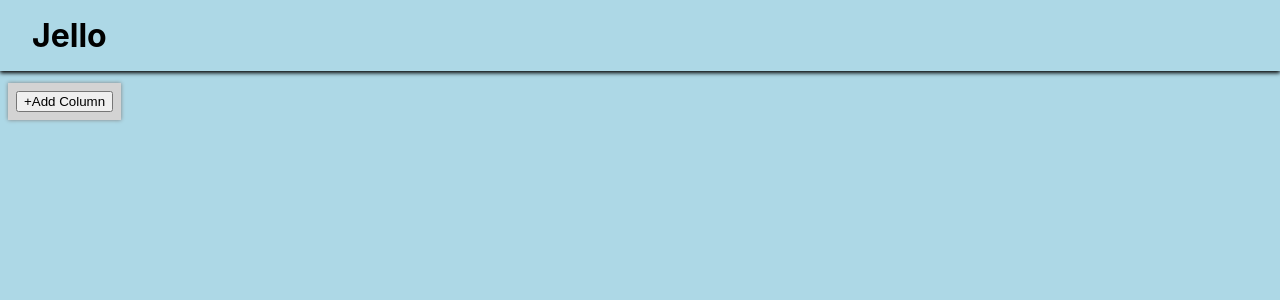
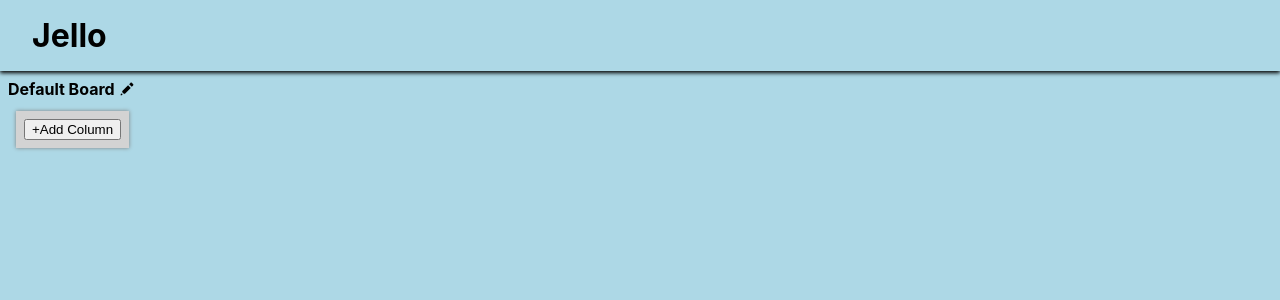
Before and after one commit to rramaa/trello, a React (Create React App) app: page / in a window 1280 px wide. Shown: the top 300 px of the page. Built offline with nearby package versions, Linux system fonts and the light colour scheme.

Commit message:
some stying changes

```diff
--- a/src/components/Board/index.module.css
+++ b/src/components/Board/index.module.css
@@ -5,3 +5,8 @@
     flex-wrap: nowrap;
     overflow-x: auto;
 }
+
+.board-wrapper {
+    margin-top: 8px;
+    margin-left: 8px;
+}
--- a/src/components/Board/index.tsx
+++ b/src/components/Board/index.tsx
@@ -3,15 +3,21 @@ import style from "./index.module.css"
 import {readData} from "../../helpers/storage";
 import {SELECTED_BOARD_ID_KEY} from "../../constants";
 import {useBoard} from "../../hooks/useBoard";
+import EditableTitle from "../EditableTitle";
 
 export default function Board() {
     const selectedBoardId = readData<{id: string}>(SELECTED_BOARD_ID_KEY, {id: ""})
-    const {board, addColumn} = useBoard(selectedBoardId.id)
+    const {board, addColumn, updateBoard} = useBoard(selectedBoardId.id)
 
-    return <div className={style.board}>
-        {
-            board.columns.map(v => <Column key={v} id={v}/>)
-        }
-        <NewColumn onAdd={(id, name) => addColumn(id, name)} />
-    </div>
+    return (
+        <div className={style["board-wrapper"]}>
+            <EditableTitle title={board.name} onUpdateTitle={(title) => updateBoard("name", title)} />
+            <div className={style.board}>
+                {
+                    board.columns.map(v => <Column key={v} id={v}/>)
+                }
+                <NewColumn onAdd={(id, name) => addColumn(id, name)} />
+            </div>
+        </div>
+    )
 }
--- a/src/components/EditableTitle/index.module.css
+++ b/src/components/EditableTitle/index.module.css
@@ -1,5 +1,9 @@
 .title {
     display: flex;
+}
+
+.display-title {
+    font-weight: bold;
 }
 
 .title-input {
--- a/src/components/EditableTitle/index.tsx
+++ b/src/components/EditableTitle/index.tsx
@@ -40,7 +40,7 @@ export default function EditableTitle({title, onUpdateTitle, defaultEditing = fa
     return (
         <div className={style.title}>
             {editable && <input ref={inputRef} className={style["title-input"]} value={updatedTitle} onKeyDown={onKeyDown} onChange={onTitleChange} />}
-            {!editable && <div>{title}</div>}
+            {!editable && <div className={style["display-title"]}>{title}</div>}
             {!editable && <img className={style["edit-icon"]} onClick={onEditClick} src={EditIcon} alt={"Edit Icon"}/>}
         </div>
     )
```
